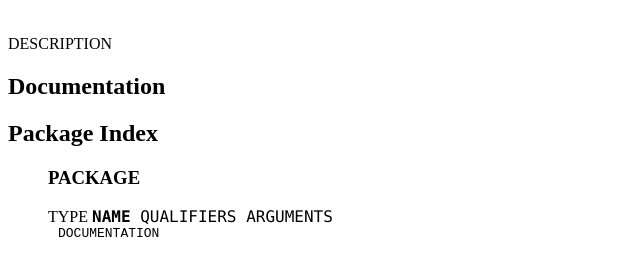
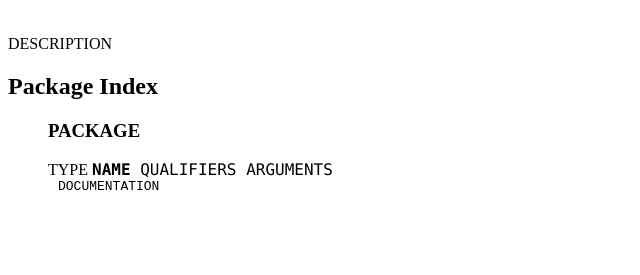
Before and after one commit to Shinmera/staple, a plain HTML site: page default.html in a window 1280 px wide. Shown: the part 69-344 px from the top of the page, without its empty margins (0-640 px from the left). Drawn offline with Linux system fonts and the light colour scheme.

Commit message:
Removed unnecessary header

```diff
--- a/default.html
+++ b/default.html
@@ -26,7 +26,6 @@
     <div id="content">
       <article>
         <documentate>
-          <h2>Documentation</h2>
           <span lquery="(html documentation)"></span>
         </documentate>
       </article>
```
